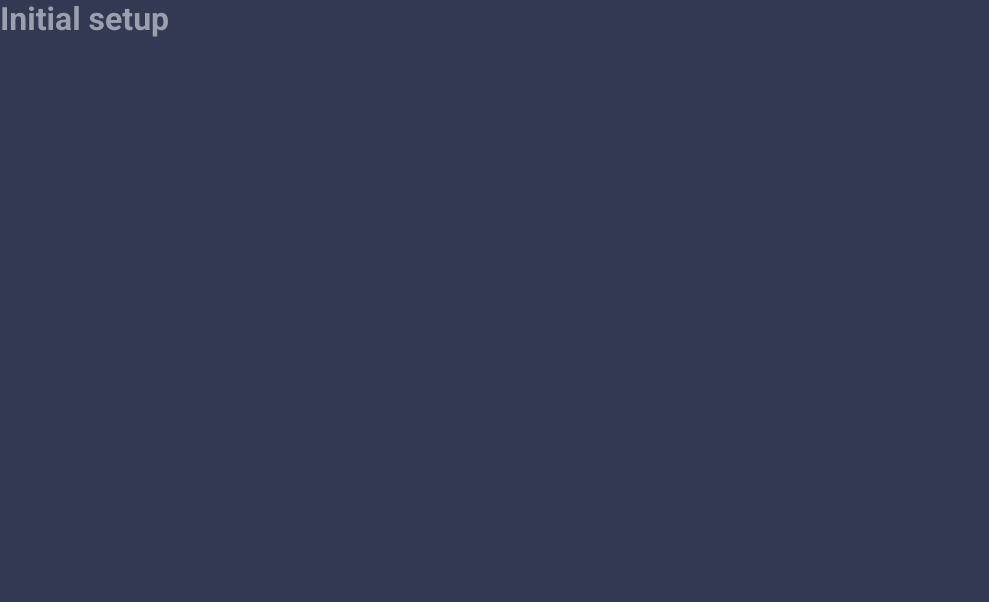
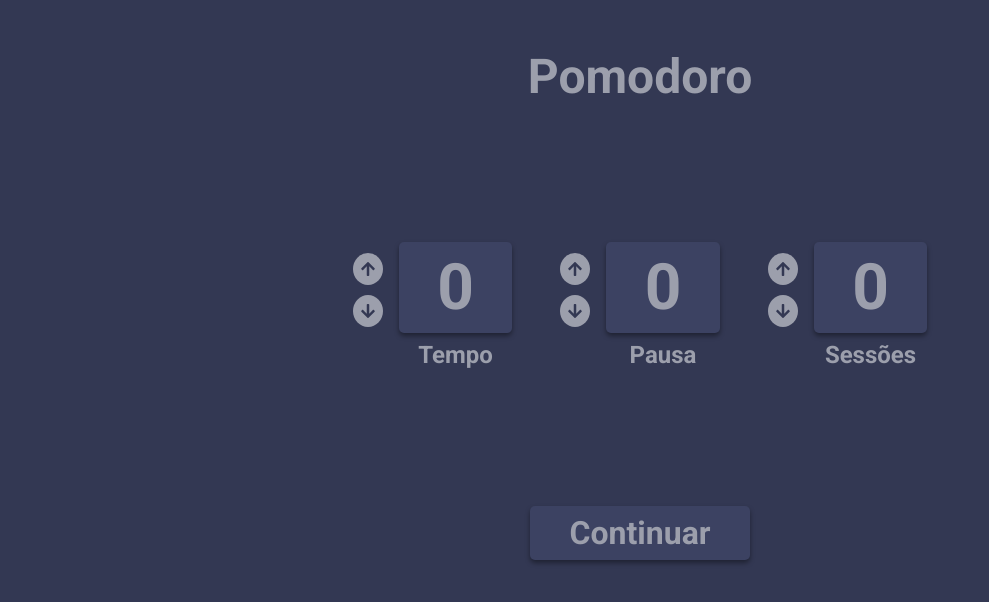
Before and after one commit to JoaoVictor6/pomodoro-devchallenge, a React (Create React App) app: page / in a window 1280 px wide. Shown: the top 602 px of the page, without its empty margins (0-989 px from the left). Built offline with nearby package versions, Linux system fonts and the light colour scheme.

Commit message:
add home component in project

```diff
--- a/src/App.js
+++ b/src/App.js
@@ -1,8 +1,8 @@
+import Home from './pages/Home';
+
 function App() {
   return (
-    <div>
-      <h1>Initial setup</h1>
-    </div>
+    <Home />
   );
 }
 
```
